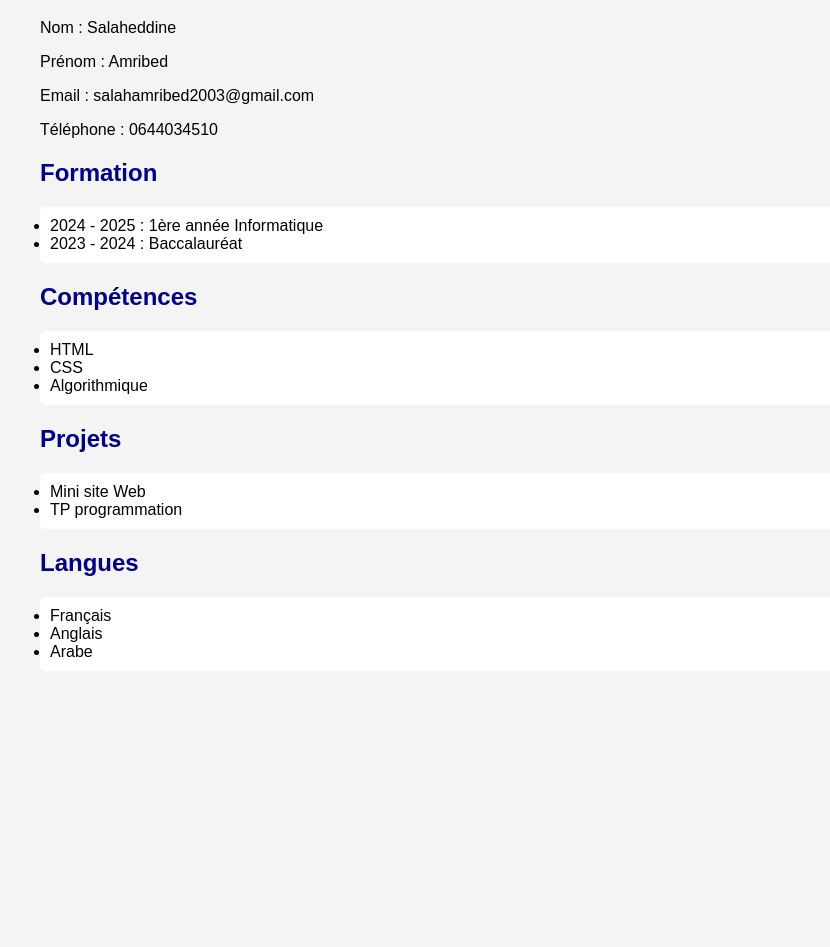
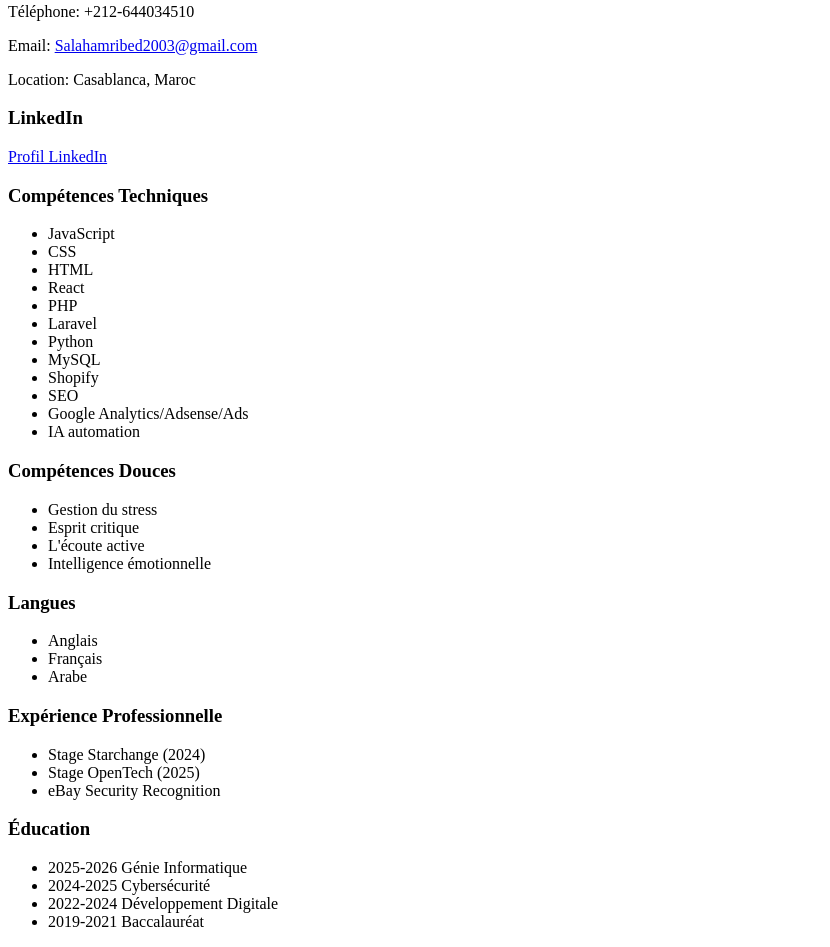
Before and after one commit to salah199720003/cloud-tp, a plain HTML site: page index.html in a window 1280 px wide. Shown: the part 165-1112 px from the top of the page, without its empty margins (0-830 px from the left). Before the commit the page ends 876 px from the top, so only its background shows below. Drawn offline with Linux system fonts and the light colour scheme.

Commit message:
Revise CV layout and content for clarity and detail
Updated the CV content to include more detailed personal information, skills, and experience.

```diff
--- a/index.html
+++ b/index.html
@@ -1,45 +1,59 @@
 <!DOCTYPE html>
-<html>
-  <head>
-    <meta charset="UTF-8" />
-    <meta name="viewport" content="width=device-width, initial-scale=1.0" />
-    <title>Mon CV</title>
-    <link rel="stylesheet" href="style.css" />
-  </head>
-  <body>
-    <h1>Mon CV</h1>
-    <img src="photo.jpg" width="150" alt="Photo de profil" />
-
-    <h2>Informations personnelles</h2>
-    <p>Nom : Salaheddine</p>
-    <p>Prénom : Amribed</p>
-  <p>Email : salahamribed2003@gmail.com</p>
-    <p>Téléphone : 0644034510</p>
-
-    <h2>Formation</h2>
+<html lang="fr">
+<head>
+    <meta charset="UTF-8">
+    <meta name="viewport" content="width=device-width, initial-scale=1.0">
+    <title>Curriculum Vitae</title>
+</head>
+<body>
+    <h1>SALAHEDDINE AMRIBED</h1>
+    <h2>Développeur Full-Stack, Licencié en Cybersécurité, Expertise en IA et Web</h2>
+    <h3>Contact</h3>
+    <p>Téléphone: +212-644034510</p>
+    <p>Email: <a href="mailto:Salahamribed2003@gmail.com">Salahamribed2003@gmail.com</a></p>
+    <p>Location: Casablanca, Maroc</p>
+    <h3>LinkedIn</h3>
+    <p><a href="https://www.linkedin.com/in/salaheddine-amribed-0388042b2/">Profil LinkedIn</a></p>
+    <h3>Compétences Techniques</h3>
     <ul>
-      <li>2024 - 2025 : 1ère année Informatique</li>
-      <li>2023 - 2024 : Baccalauréat</li>
+        <li>JavaScript</li>
+        <li>CSS</li>
+        <li>HTML</li>
+        <li>React</li>
+        <li>PHP</li>
+        <li>Laravel</li>
+        <li>Python</li>
+        <li>MySQL</li>
+        <li>Shopify</li>
+        <li>SEO</li>
+        <li>Google Analytics/Adsense/Ads</li>
+        <li>IA automation</li>
     </ul>
-
-    <h2>Compétences</h2>
+    <h3>Compétences Douces</h3>
     <ul>
-      <li>HTML</li>
-      <li>CSS</li>
-      <li>Algorithmique</li>
+        <li>Gestion du stress</li>
+        <li>Esprit critique</li>
+        <li>L'écoute active</li>
+        <li>Intelligence émotionnelle</li>
     </ul>
-
-    <h2>Projets</h2>
+    <h3>Langues</h3>
     <ul>
-      <li>Mini site Web</li>
-      <li>TP programmation</li>
+        <li>Anglais</li>
+        <li>Français</li>
+        <li>Arabe</li>
     </ul>
-
-    <h2>Langues</h2>
+    <h3>Expérience Professionnelle</h3>
     <ul>
-      <li>Français</li>
-      <li>Anglais</li>
-      <li>Arabe</li>
+        <li>Stage Starchange (2024)</li>
+        <li>Stage OpenTech (2025)</li>
+        <li>eBay Security Recognition</li>
     </ul>
-  </body>
+    <h3>Éducation</h3>
+    <ul>
+        <li>2025-2026 Génie Informatique</li>
+        <li>2024-2025 Cybersécurité</li>
+        <li>2022-2024 Développement Digitale</li>
+        <li>2019-2021 Baccalauréat</li>
+    </ul>
+</body>
 </html>
```
